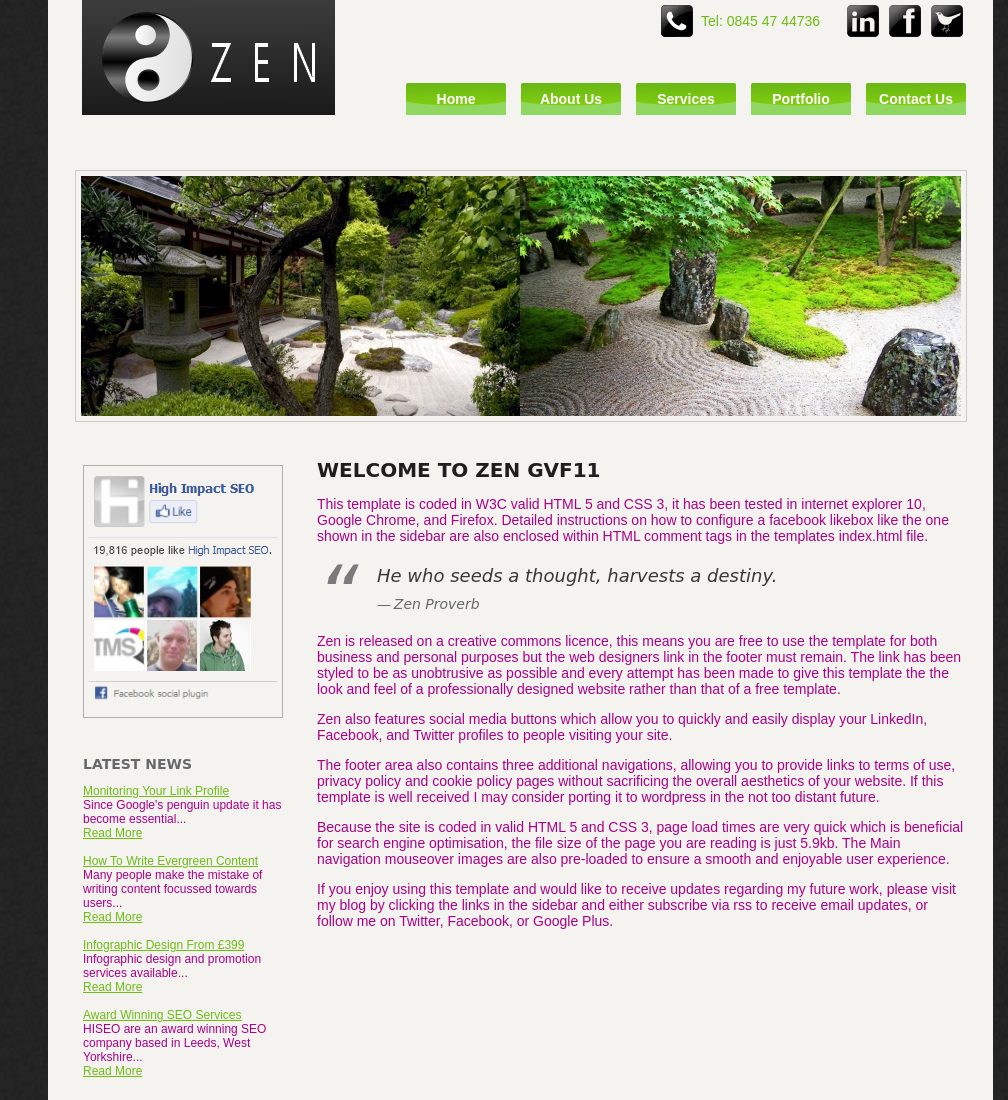
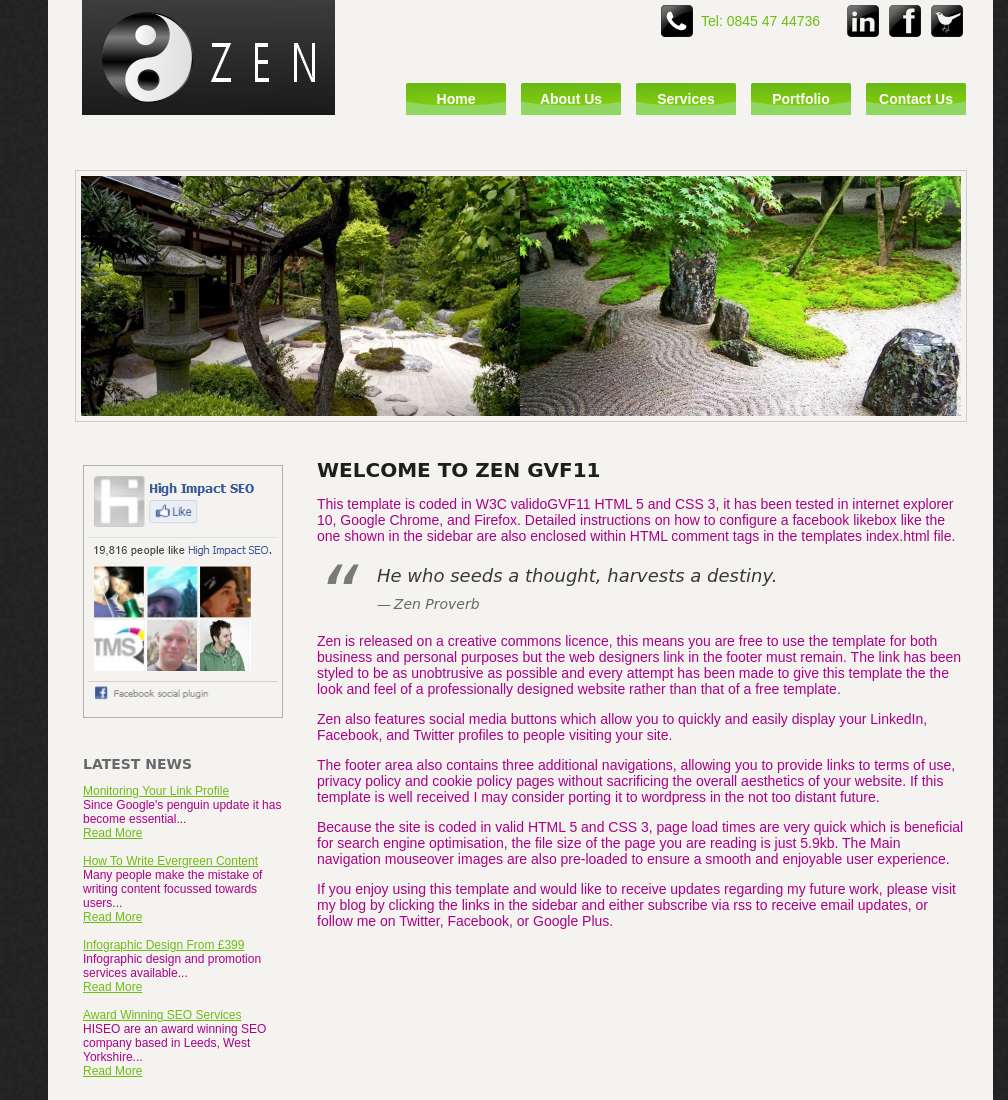
Before and after one commit to AmonFran/yakuza-gvf11, a plain HTML site: page index.html in a window 1280 px wide. Shown: the top 1100 px of the page, without its empty margins (272-1280 px from the left). Drawn offline with Linux system fonts and the light colour scheme; a web font is replaced by a local one.

Commit message:
Traducir una palabra y añadir codigo de alumno

```diff
--- a/index.html
+++ b/index.html
@@ -35,7 +35,7 @@
 
 <div class="main">
 <h1>Welcome To ZEN GVF11</h1>
-<p>This template is coded in W3C valid HTML 5 and CSS 3, it has been tested in internet explorer 10, Google Chrome, and Firefox. Detailed instructions on how to configure a facebook likebox like the one shown in the sidebar are also enclosed within HTML comment tags in the templates index.html file.</p>
+<p>This template is coded in W3C validoGVF11 HTML 5 and CSS 3, it has been tested in internet explorer 10, Google Chrome, and Firefox. Detailed instructions on how to configure a facebook likebox like the one shown in the sidebar are also enclosed within HTML comment tags in the templates index.html file.</p>
 <blockquote>He who seeds a thought, harvests a destiny.<cite>Zen Proverb</cite></blockquote>
 <p>Zen is released on a creative commons licence, this means you are free to use the template for both business and personal purposes but the web designers link in the footer must remain. The link has been styled to be as unobtrusive as possible and every attempt has been made to give this template the the look and feel of a professionally designed website rather than that of a free template.</p>
 <p>Zen also features social media buttons which allow you to quickly and easily display your LinkedIn, Facebook, and Twitter profiles to people visiting your site.</p>
```
